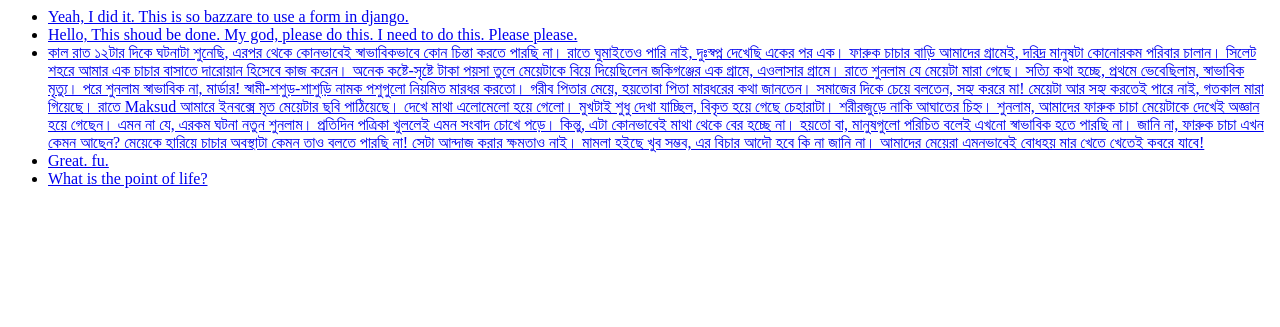
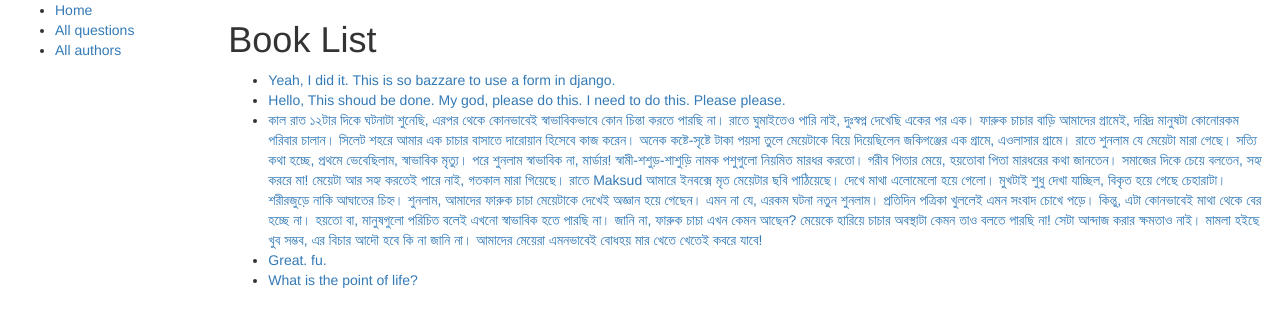
Before and after one commit to sourav-ganguly/project350, a Django app: page /questions/ in a window 1280 px wide. Shown: the top 327 px of the page. Run offline with Django 3.2, Linux system fonts and the light colour scheme; data comes from the database, SQL or seed files in the repository; some libraries are stand-ins or nearby versions.

Commit message:
Added base templalte and makeing the fuctionality in one place

```diff
--- a/add_content/templates/add_content/add_question.html
+++ b/add_content/templates/add_content/add_question.html
@@ -1,5 +1,10 @@
+{% extends "base_generic.html" %}
+
+{% block content %}
+<h1>Question Bank</h1>
 <form action="{% url 'questions:add_question'}" method="post">
     {% csrf_token %}
     {{ form.as_p }}
     <input type="submit" value="Submit" />
 </form>
+{% endblock %}
--- a/add_content/templates/add_content/detail.html
+++ b/add_content/templates/add_content/detail.html
@@ -1 +1,7 @@
+{% extends "base_generic.html" %}
+
+{% block content %}
+
 {{ question }}
+
+{% endblock %}
--- a/add_content/templates/add_content/index.html
+++ b/add_content/templates/add_content/index.html
@@ -1,3 +1,8 @@
+{% extends "base_generic.html" %}
+
+{% block content %}
+
+<h1>Book List</h1>
 {% if latest_question_list %}
     <ul>
     {% for question in latest_question_list %}
@@ -7,3 +12,5 @@
 {% else %}
     <p>No polls are available.</p>
 {% endif %}
+
+{% endblock %}
--- /dev/null
+++ b/add_content/templates/base_generic.html
@@ -0,0 +1,38 @@
+<!DOCTYPE html>
+<html lang="en">
+<head>
+
+  {% block title %}<title>Question Bank</title>{% endblock %}
+  <meta charset="utf-8">
+  <meta name="viewport" content="width=device-width, initial-scale=1">
+  <link rel="stylesheet" href="https://maxcdn.bootstrapcdn.com/bootstrap/3.3.7/css/bootstrap.min.css">
+  <script src="https://ajax.googleapis.com/ajax/libs/jquery/1.12.4/jquery.min.js"></script>
+  <script src="https://maxcdn.bootstrapcdn.com/bootstrap/3.3.7/js/bootstrap.min.js"></script>
+
+  <!-- Add additional CSS in static file -->
+  {% load static %}
+  <link rel="stylesheet" href="{% static 'css/styles.css' %}">
+</head>
+
+<body>
+
+  <div class="container-fluid">
+
+    <div class="row">
+      <div class="col-sm-2">
+      {% block sidebar %}
+      <ul class="sidebar-nav">
+          <li><a href="{% url 'index' %}">Home</a></li>
+          <li><a href="{% url 'index' %}">All questions</a></li>
+          <li><a href="">All authors</a></li>
+      </ul>
+     {% endblock %}
+      </div>
+      <div class="col-sm-10 ">
+      {% block content %}{% endblock %}
+      </div>
+    </div>
+
+  </div>
+</body>
+</html>
--- /dev/null
+++ b/add_content/templates/css/style.css
@@ -0,0 +1,5 @@
+.sidebar-nav {
+    margin-top: 20px;
+    padding: 0;
+    list-style: none;
+}
--- a/pro350/urls.py
+++ b/pro350/urls.py
@@ -16,8 +16,10 @@
 from django.urls import include, path
 from django.contrib import admin
 from django.contrib.auth import views as auth_views
+from django.views.generic import RedirectView
 
 urlpatterns = [
+    path('',RedirectView.as_view(url='/questions/'), name="index"),
     path('questions/', include('add_content.urls')),
     path('register/', include('login_registration.urls'), name="register"),
     path('admin/', admin.site.urls),
```
